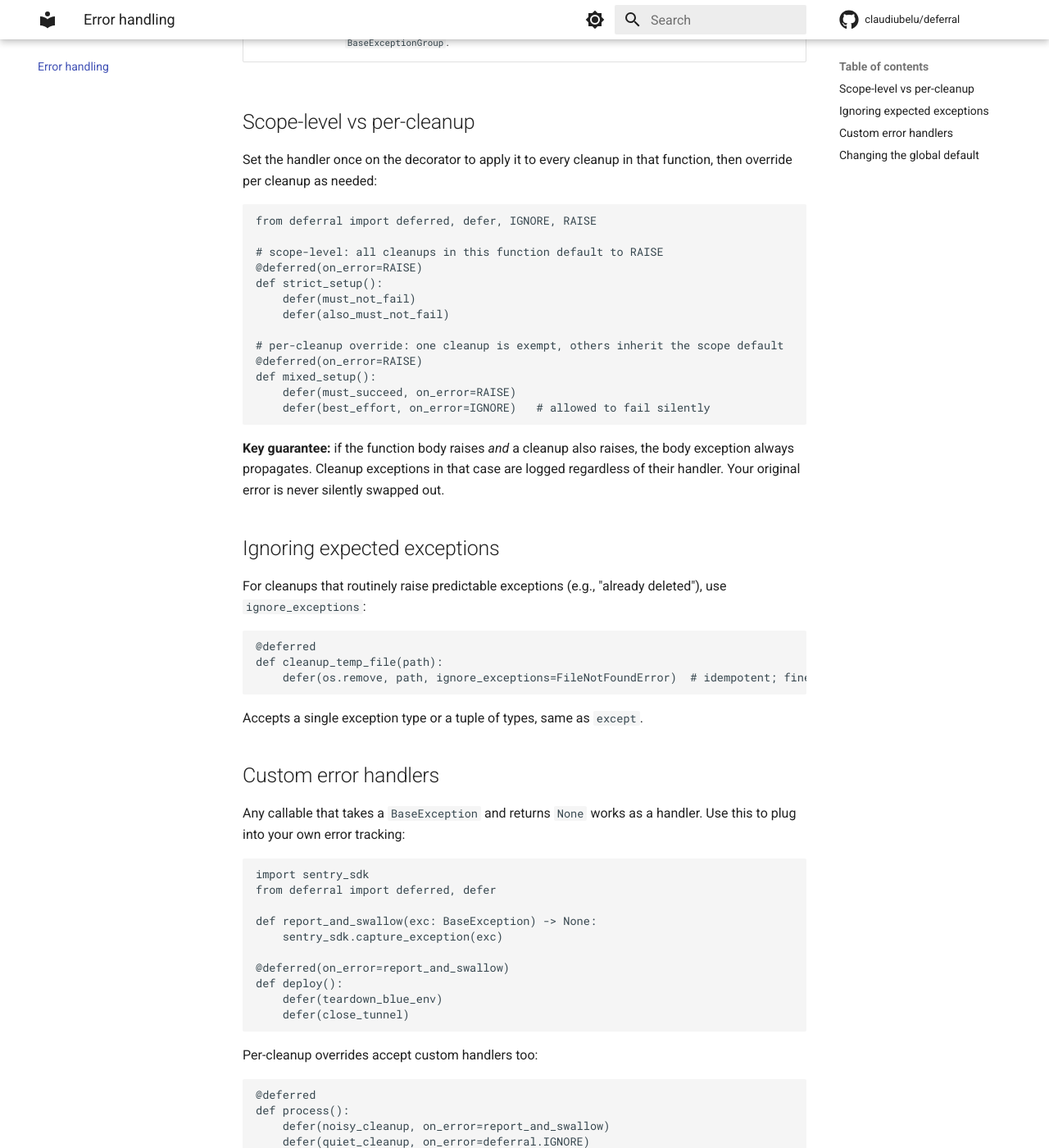
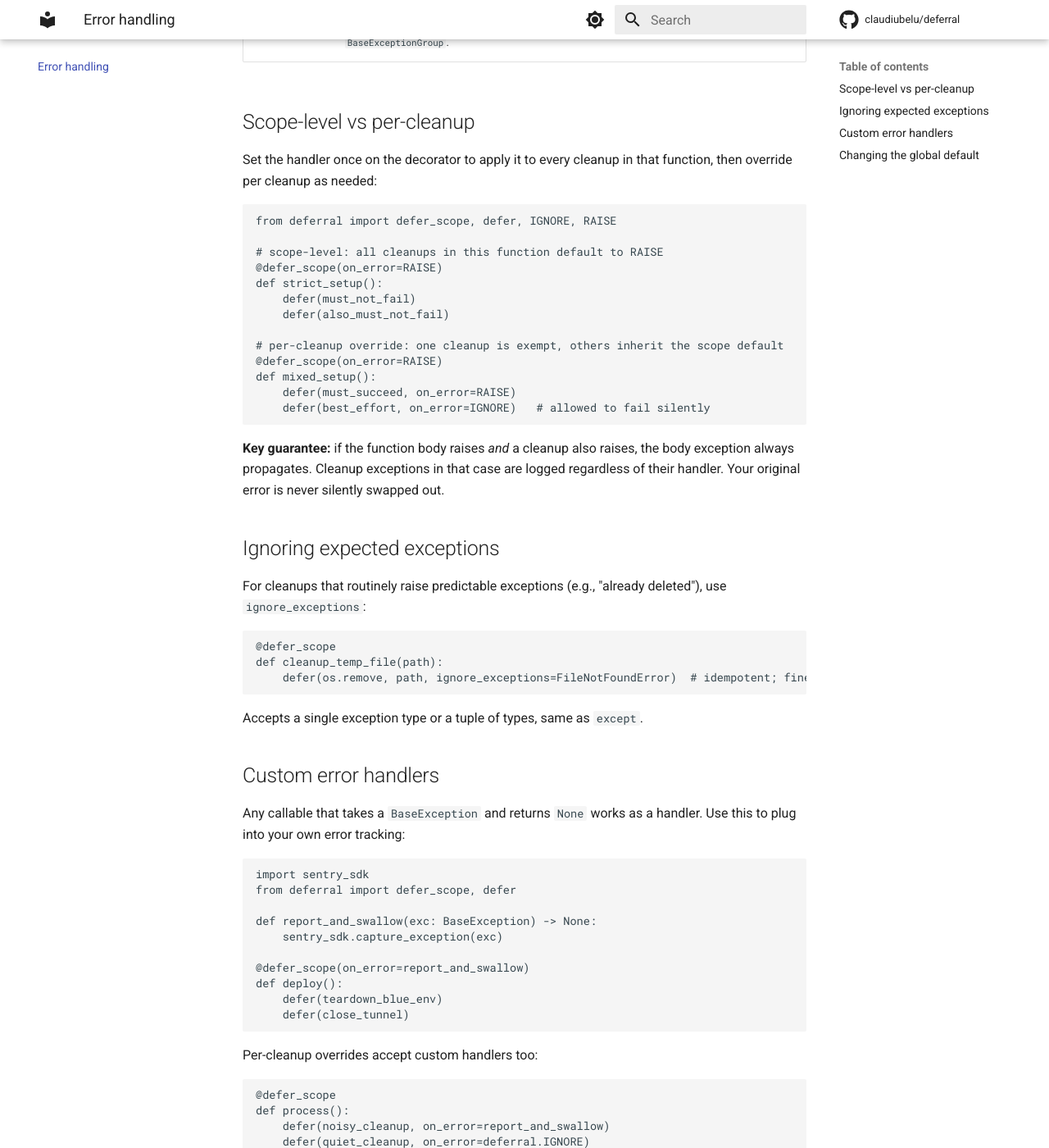
Before and after one commit to claudiubelu/deferral, an MkDocs documentation site: the page built from docs/error-handling.md, in a window 1280 px wide and 1400 px high, scrolled down 444 px. Shown: the whole window at 82% size. Built offline with MkDocs 1.6.1 and Material for MkDocs 9.7.7, drawn with Linux system fonts in a browser that asks for light colours; comment, search, counter and statistics services are not loaded.

Commit message:
Rename @deferred to @defer_scope
The old name implied the function's execution was deferred, not that it
contains deferred cleanup calls. @defer_scope makes the intent clear.

````diff
--- a/deferral/__init__.py
+++ b/deferral/__init__.py
@@ -11,7 +11,7 @@ from deferral._core import (
     defer,
     defer_on_error,
     defer_on_success,
-    deferred,
+    defer_scope,
     set_default_error_handler,
 )
 
@@ -24,6 +24,6 @@ __all__ = [
     "defer",
     "defer_on_error",
     "defer_on_success",
-    "deferred",
+    "defer_scope",
     "set_default_error_handler",
 ]
--- a/docs/error-handling.md
+++ b/docs/error-handling.md
@@ -13,16 +13,16 @@ When a cleanup itself raises, `deferral` gives you three built-in strategies, mi
 Set the handler once on the decorator to apply it to every cleanup in that function, then override per cleanup as needed:
 
 ```python
-from deferral import deferred, defer, IGNORE, RAISE
+from deferral import defer_scope, defer, IGNORE, RAISE
 
 # scope-level: all cleanups in this function default to RAISE
-@deferred(on_error=RAISE)
+@defer_scope(on_error=RAISE)
 def strict_setup():
     defer(must_not_fail)
     defer(also_must_not_fail)
 
 # per-cleanup override: one cleanup is exempt, others inherit the scope default
-@deferred(on_error=RAISE)
+@defer_scope(on_error=RAISE)
 def mixed_setup():
     defer(must_succeed, on_error=RAISE)
     defer(best_effort, on_error=IGNORE)   # allowed to fail silently
@@ -35,7 +35,7 @@ def mixed_setup():
 For cleanups that routinely raise predictable exceptions (e.g., "already deleted"), use `ignore_exceptions`:
 
 ```python
-@deferred
+@defer_scope
 def cleanup_temp_file(path):
     defer(os.remove, path, ignore_exceptions=FileNotFoundError)  # idempotent; fine if already gone
 ```
@@ -48,12 +48,12 @@ Any callable that takes a `BaseException` and returns `None` works as a handler.
 
 ```python
 import sentry_sdk
-from deferral import deferred, defer
+from deferral import defer_scope, defer
 
 def report_and_swallow(exc: BaseException) -> None:
     sentry_sdk.capture_exception(exc)
 
-@deferred(on_error=report_and_swallow)
+@defer_scope(on_error=report_and_swallow)
 def deploy():
     defer(teardown_blue_env)
     defer(close_tunnel)
@@ -62,7 +62,7 @@ def deploy():
 Per-cleanup overrides accept custom handlers too:
 
 ```python
-@deferred
+@defer_scope
 def process():
     defer(noisy_cleanup, on_error=report_and_swallow)
     defer(quiet_cleanup, on_error=deferral.IGNORE)
````
Also changed, not shown: README.md (+13 -13 lines), docs/advanced.md (+6 -6 lines), docs/modules.md (+1 -1 lines), 2 other files.
